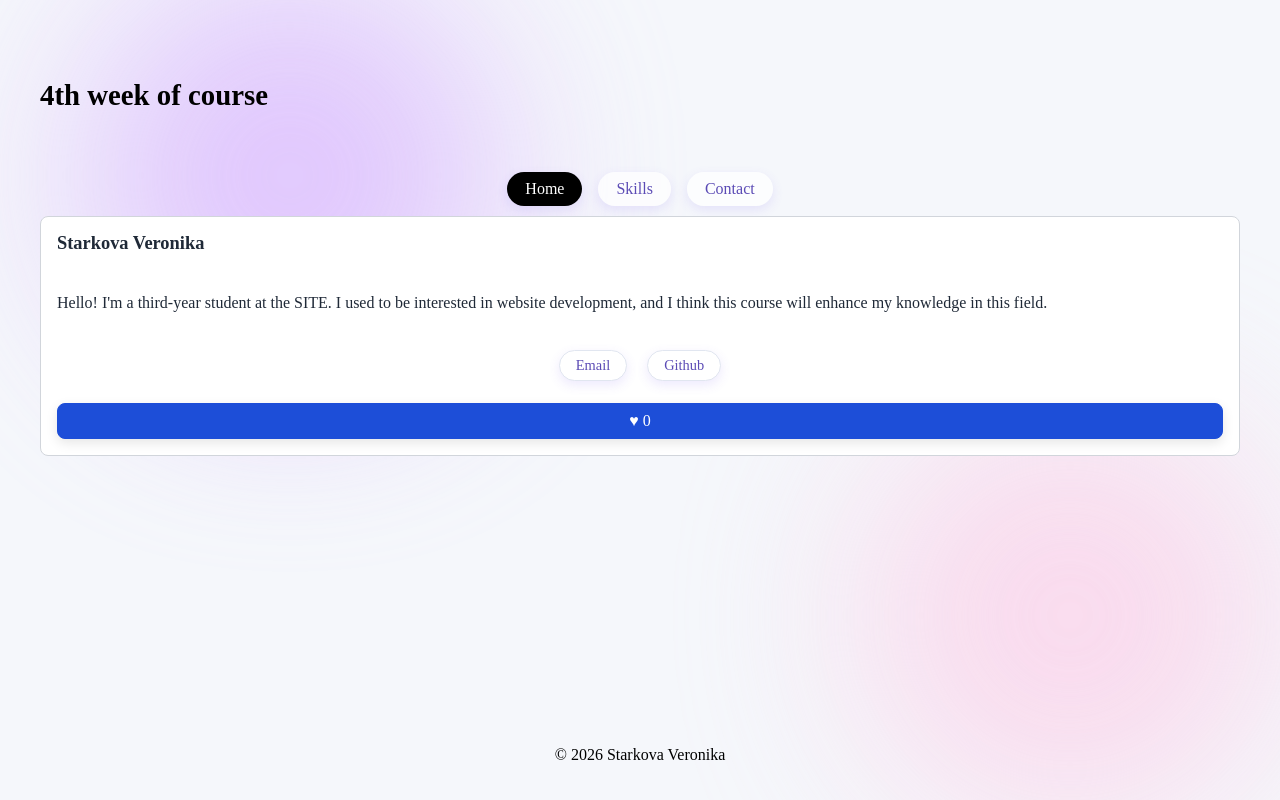
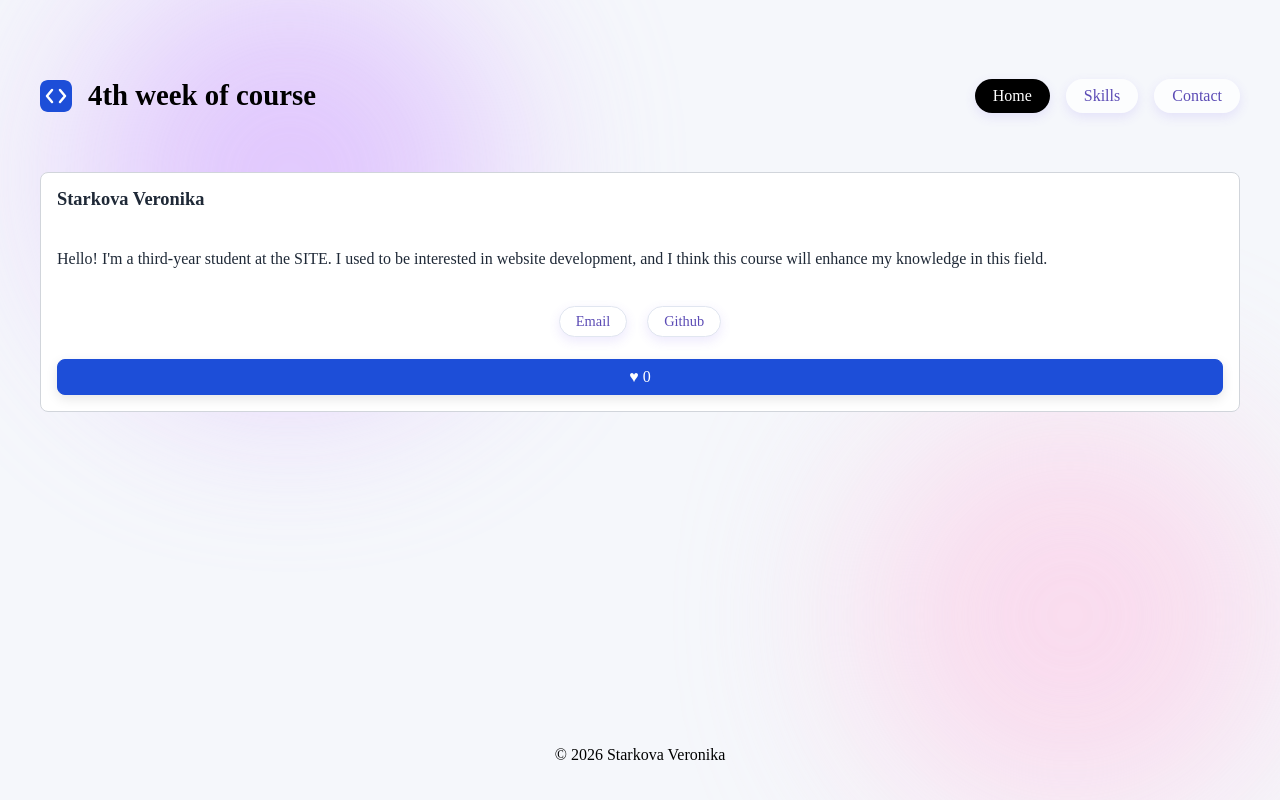
Before and after one commit to uxitoss/iwamad-practice, a React (Vite) app: page / in a window 1280 px wide. Built offline with nearby package versions, Linux system fonts and the light colour scheme.

Commit message:
Week 5: fix text-muted contrast, mobile-first header

```diff
--- a/src/components/Header.tsx
+++ b/src/components/Header.tsx
@@ -1,4 +1,5 @@
 import { NavLink } from 'react-router';
+import logo from '../assets/logo.svg';
 
 type HeaderProps = {
   title: string;
@@ -7,7 +8,10 @@ type HeaderProps = {
 function Header({ title }: HeaderProps) {
   return (
     <header>
-      <h1>{title}</h1>
+      <div className="brand">
+        <img src={logo} alt="" width={32} height={32} />
+        <h1>{title}</h1>
+      </div>
       <nav>
         <NavLink to="/" end>Home</NavLink>
         <NavLink to="/skills">Skills</NavLink>
--- a/src/style.css
+++ b/src/style.css
@@ -166,3 +166,31 @@ nav a.active {
   50% {transform: translate(200px, 0px);}
   100% {transform: translate(200px, -400px);}
 }
+
+header {
+  display: flex;
+  flex-direction: column;
+  align-items: center;
+}
+
+.brand {
+  display: flex;
+  align-items: center;
+  gap: var(--space-4);
+}
+
+nav {
+  flex-direction: column;
+  align-items: center;
+}
+
+@media (min-width: 640px) {
+  header {
+    flex-direction: row;
+    justify-content: space-between;
+  }
+
+  nav {
+    flex-direction: row;
+  }
+}
--- a/src/styles/tokens.css
+++ b/src/styles/tokens.css
@@ -2,7 +2,7 @@
     --color-primary: #1d4ed8;
     --color-on-primary: #ffffff;
     --color-text: #1f2937;
-    --color-text-muted: #9ca3af;
+    --color-text-muted: #6b7280;
     --color-surface: #ffffff;
     --color-border: #d1d5db;
 
```
Also changed, not shown: 5 other files (tests, documents, lock files or other folders).
